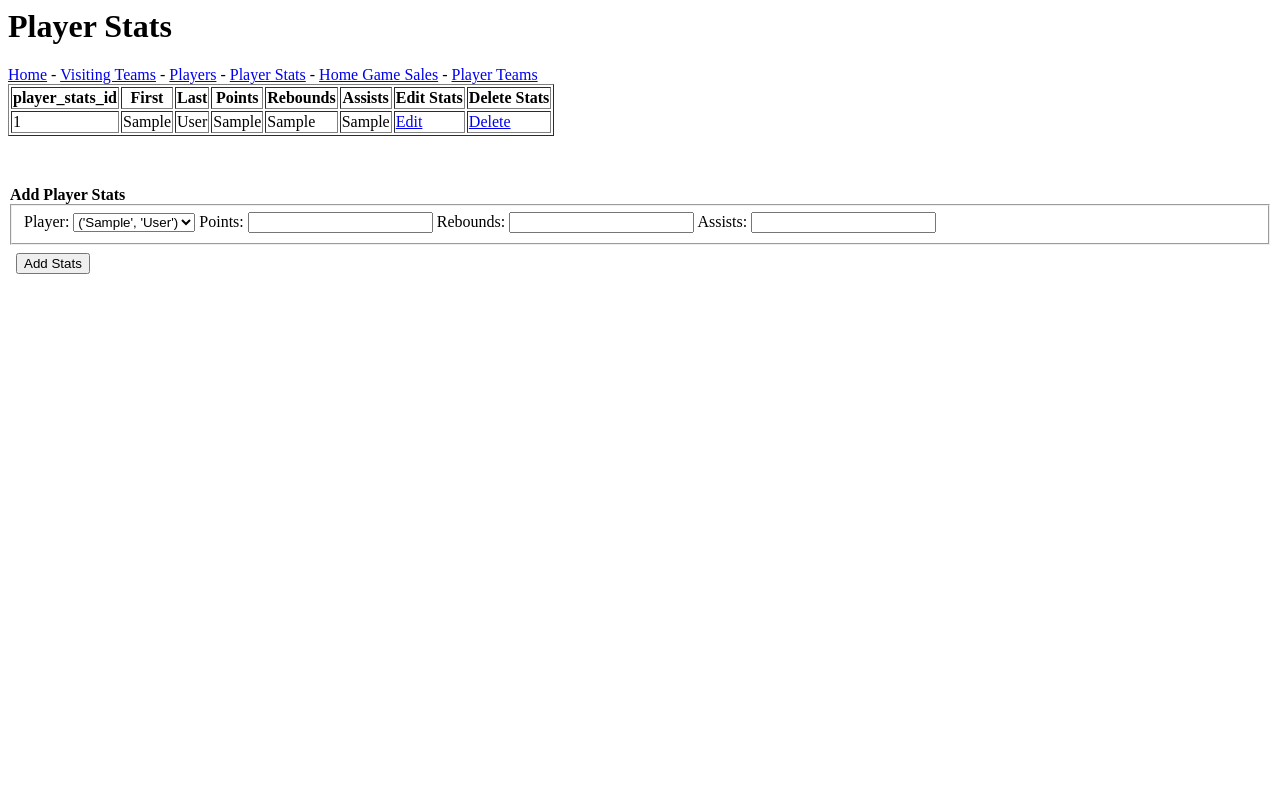
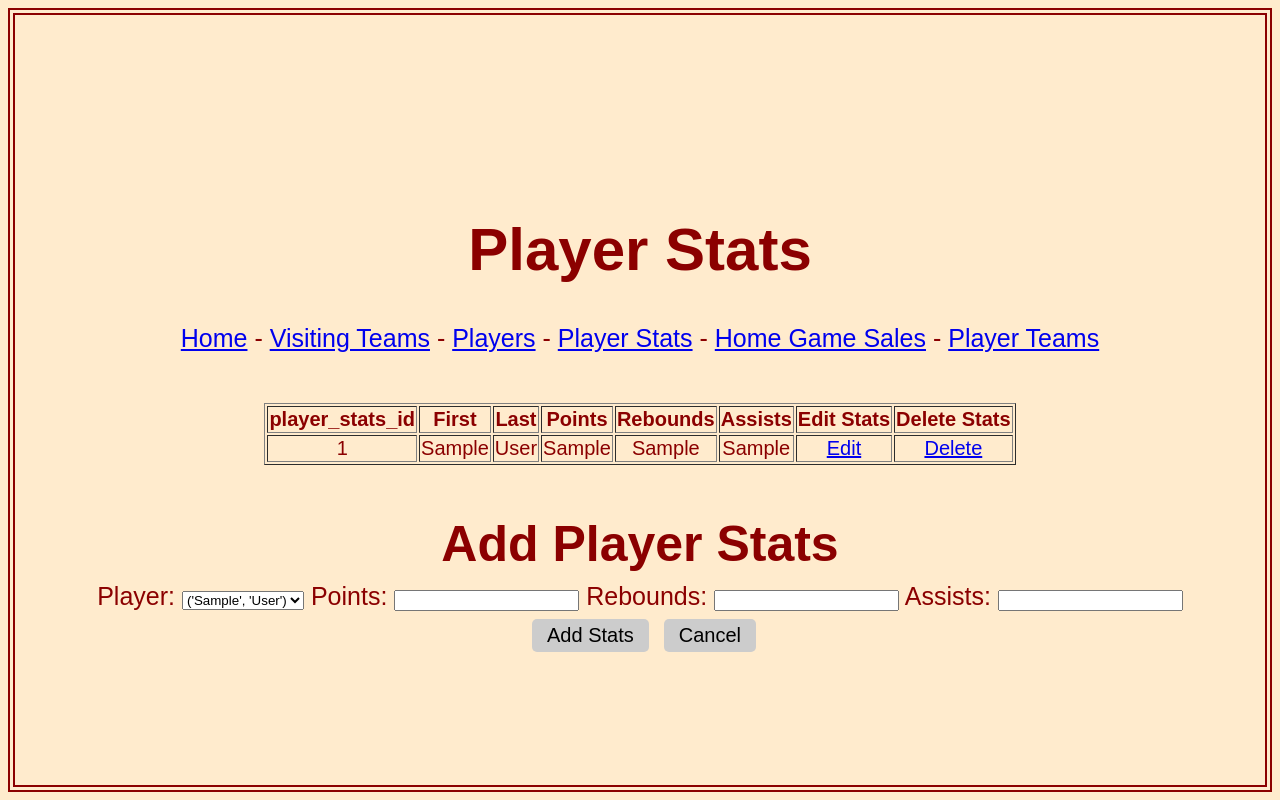
Before and after one commit to tylersnel/LA-Commuters-Scouting-DB, a Flask app: page /player_stats in a window 1280 px wide. Run offline with Flask 2, Linux system fonts and the light colour scheme; tables that the repository leaves empty or names only in its code hold one stand-in row (values such as "Sample post"); data that the repository does not hold is empty; some libraries are stand-ins or nearby versions.

Commit message:
Update player_stats.j2
Added CSS style link

```diff
--- a/templates/player_stats.j2
+++ b/templates/player_stats.j2
@@ -3,14 +3,16 @@
 <!--Based on:-->
 <!--Source URL:https://github.com/osu-cs340-ecampus/flask-starter-app -->
 
+<!-- Our CSS -->
+<link href="{{url_for('static', filename='app.css')}}" rel="stylesheet">
 
 <html>
     <head>
       <title>Player Stats</title>
     </head>
     <body>
-    <h1>Player Stats</h1>
-    <a href="/">Home</a> - <a href="/visitingteams">Visiting Teams</a> - <a href="/players">Players</a> - <a href="/player_stats">Player Stats</a> - <a href="/home_game_sales">Home Game Sales</a> - <a href="/playerteams">Player Teams</a>
+    <h1 class="header allh1">Player Stats</h1>
+    <div class="topnav"><a href="/">Home</a> - <a href="/visitingteams">Visiting Teams</a> - <a href="/players">Players</a> - <a href="/player_stats">Player Stats</a> - <a href="/home_game_sales">Home Game Sales</a> - <a href="/playerteams">Player Teams</a></div>
 
             {% if data %}
             <table border="1">
@@ -67,9 +69,10 @@
 
 				<label for="color">Assists:</label>
 				<input type="number" class="form-control" id="assists" name="assists" required>
+
+				<input type="submit" value="Add Stats" name="Add_Stats" class="btn btn-primary" style="margin:.5rem;">
+				<a href='/visitingteams'><input class="btn" type="button" value="Cancel"></a>
             </fieldset>
 
-            <!-- Create 'Add Person' and 'Cancel' buttons -->
-			<input type="submit" value="Add Stats" name="Add_Stats" class="btn btn-primary" style="margin:.5rem;">
         </form>
 	</div><!--insert-->
```
